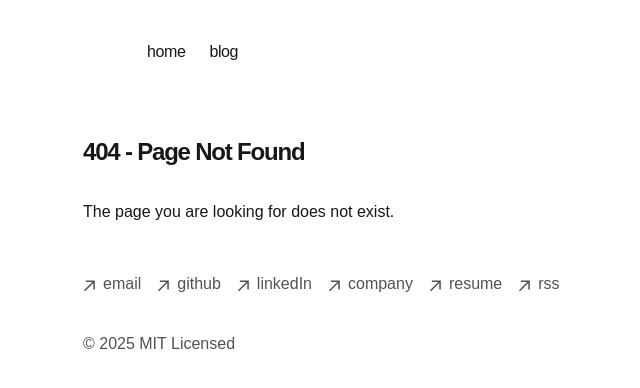
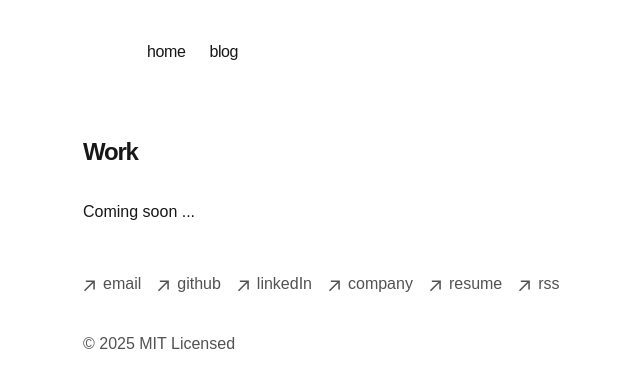
Before and after one commit to Moriyan1307/portfolio, a Next.js app: page /work in a window 1280 px wide. Before the commit this address had no page. Shown: the top 388 px of the page, without its empty margins (269-909 px from the left). Built offline with nearby package versions, Linux system fonts and the light colour scheme.

Commit message:
Added work

```diff
--- /dev/null
+++ b/src/app/work/page.tsx
@@ -0,0 +1,13 @@
+export const metadata = {
+  title: "Work",
+  description: "Work",
+};
+
+export default function Page() {
+  return (
+    <section>
+      <h1 className="mb-8 text-2xl font-semibold tracking-tighter">Work</h1>
+      <p className="mb-4">Coming soon ...</p>
+    </section>
+  );
+}
```
